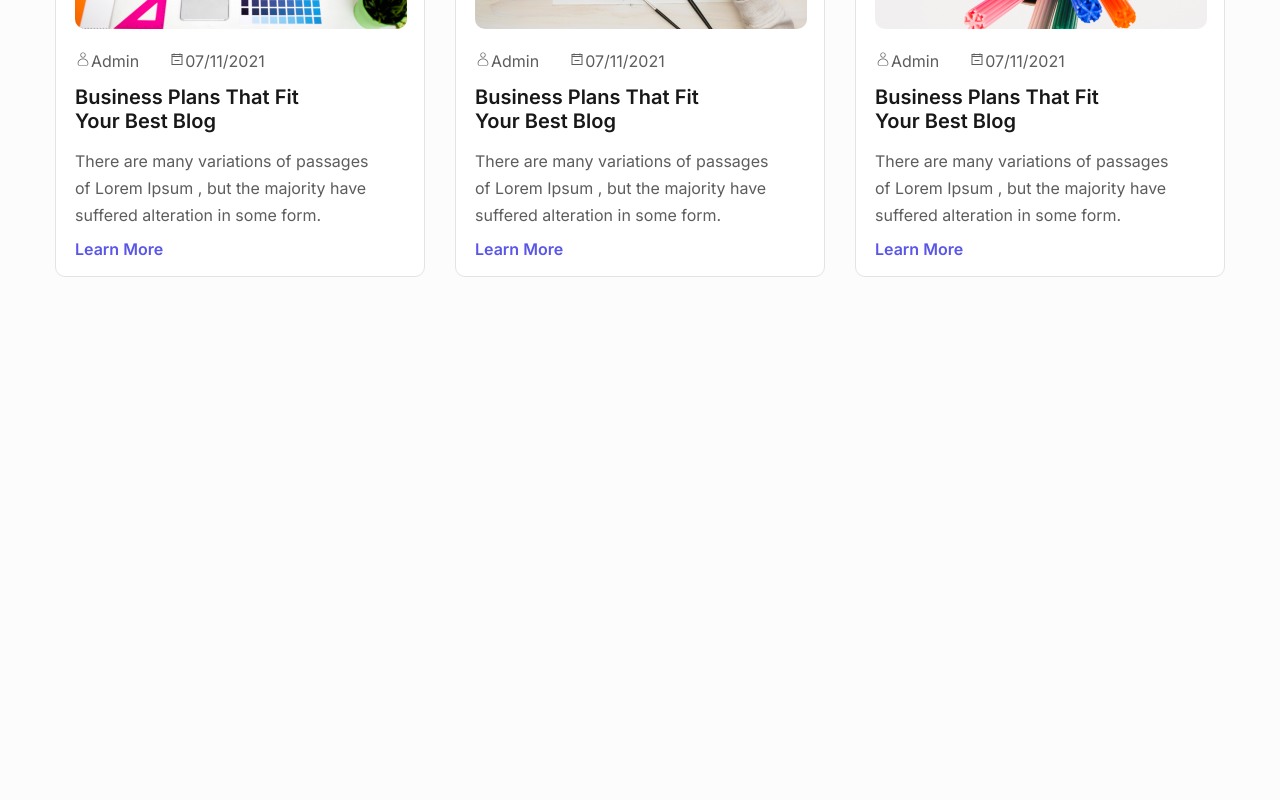
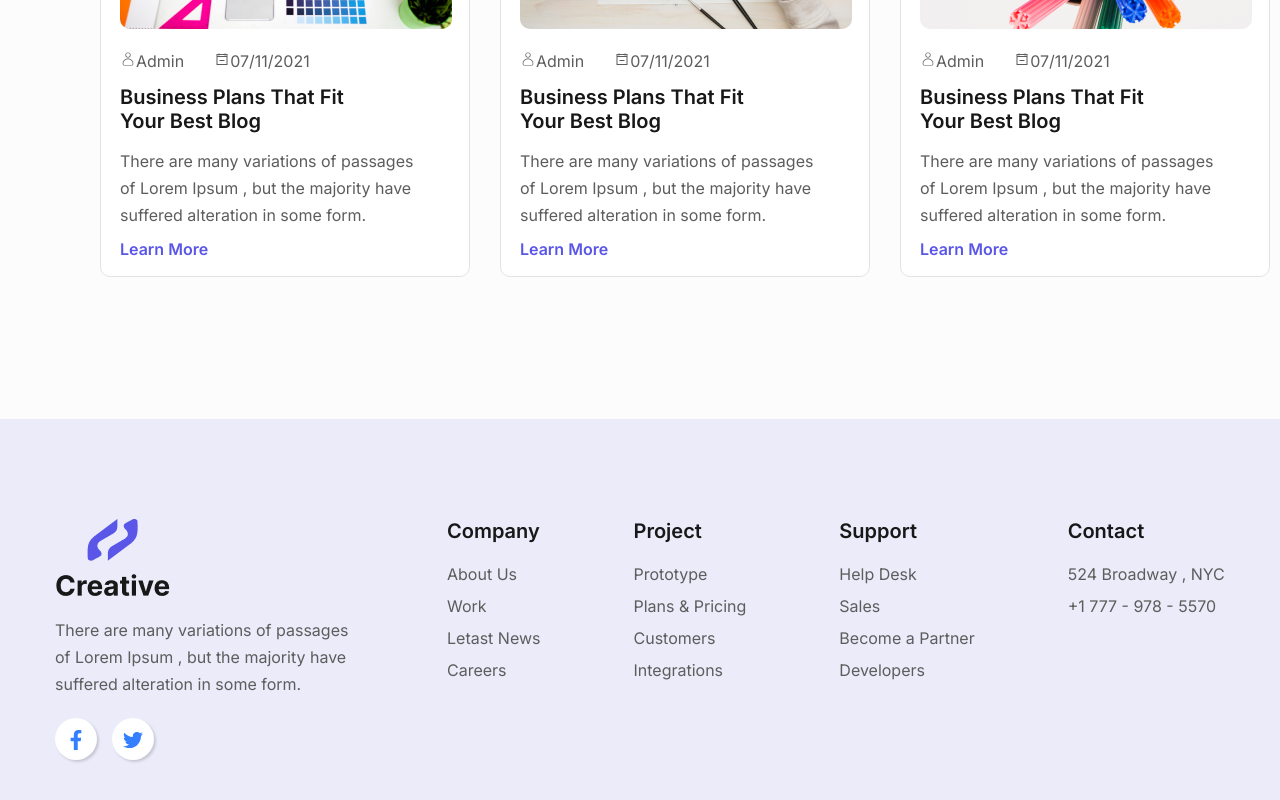
Before and after one commit to ps-sifat/First-React-Project-Creative, a React (Vite) app: page / in a window 1280 px wide. Shown: the part 4940-5740 px from the top of the page. Before the commit the page ends 5217 px from the top, so only its background shows below. Built offline with nearby package versions, Linux system fonts and the light colour scheme.

Commit message:
footer part done

```diff
--- a/src/App.jsx
+++ b/src/App.jsx
@@ -6,6 +6,7 @@ import Protfolio from "./Component/Protfolio/Portfolio";
 import Member from "./Component/Member/Member";
 import Customer from "./Component/Customer/Customer";
 import News from "./Component/News/News";
+import Footer from "./Component/Footer/Footer";
 const App = () => {
   return (
     <div>
@@ -16,6 +17,7 @@ const App = () => {
       <Member />
       <Customer />
       <News />
+      <Footer />
     </div>
   );
 };
--- /dev/null
+++ b/src/CommonComponent/FooterItem.jsx
@@ -0,0 +1,22 @@
+import React from "react";
+
+const FooterItem = ({ title, list }) => {
+  return (
+    <>
+      <div>
+        <h3 className="footerItem__title">{title ? title : "error"}</h3>
+        <ul className="footerItem__menu">
+          {list?.map((listItem) => (
+            <li>
+              <a className="footerItem__list" href="#">
+                {listItem ? listItem : "nai"}
+              </a>
+            </li>
+          ))}
+        </ul>
+      </div>
+    </>
+  );
+};
+
+export default FooterItem;
--- /dev/null
+++ b/src/Component/Footer/Footer.css
@@ -0,0 +1,74 @@
+:root {
+    --main_blue_color: #5956E8;
+    --primary_text_color: #181818;
+    --inter: "Inter", sans-serif;
+}
+
+#footerPart {
+    padding: 100px 0;
+    background: rgba(89, 86, 232, 0.10);
+
+}
+
+.footer__summary {
+    max-width: 300px;
+    font-size: 16px;
+    font-weight: 400;
+    font-family: var(--inter);
+    line-height: 27px;
+    color: #5D5D5D;
+    margin-top: 15px;
+}
+
+.footerAllIcon {
+    margin-top: 20px;
+    display: flex;
+    column-gap: 15px;
+}
+
+.footerIcon {
+    font-size: 20px;
+    color: #337FFF;
+    width: 42px;
+    height: 42px;
+    line-height: 50px;
+    text-align: center;
+    background: #ffffff;
+    display: inline-block;
+    border-radius: 50%;
+    box-shadow: rgba(0, 0, 0, 0.15) 1.95px 1.95px 2.6px;
+    transition: .4s all linear;
+    cursor: pointer;
+}
+
+.footerIcon:hover {
+    color: #ffffff;
+    background: #337FFF;
+}
+
+.footerWarraper {
+    display: flex;
+    column-gap: 92px;
+}
+
+.footerRight {
+    display: flex;
+    column-gap: 93px;
+}
+
+.footerItem__title {
+    font-size: 20px;
+    font-family: var(--inter);
+    font-weight: 600;
+    color: var(--primary_text_color);
+    margin-bottom: 15px;
+}
+
+
+.footerItem__list {
+    font-size: 16px;
+    font-family: var(--inter);
+    font-weight: 400;
+    line-height: 32px;
+    color: #5D5D5D;
+}
--- /dev/null
+++ b/src/Component/Footer/Footer.jsx
@@ -0,0 +1,64 @@
+import React from "react";
+import "./Footer.css";
+import footerLogo from "../../assets/navLogo.png";
+import { FaFacebookF } from "react-icons/fa";
+import { FaTwitter } from "react-icons/fa6";
+import FooterItem from "../../CommonComponent/FooterItem";
+
+const Footer = () => {
+  return (
+    <>
+      <div id="footerPart">
+        <div className="container">
+          <div className="footerWarraper">
+            <div className="footerLeft">
+              <picture>
+                <img src={footerLogo} alt={footerLogo} />
+              </picture>
+              <p className="footer__summary">
+                There are many variations of passages of Lorem Ipsum , but the
+                majority have suffered alteration in some form.
+              </p>
+              <div className="footerAllIcon">
+                <span className="footerIcon">
+                  <FaFacebookF />
+                </span>
+                <span className="footerIcon">
+                  <FaTwitter />
+                </span>
+              </div>
+            </div>
+
+            {/* right part */}
+
+            <div className="footerRight">
+              <FooterItem
+                title="Company"
+                list={["About Us", "Work", "Letast News", "Careers"]}
+              />
+              <FooterItem
+                title="Project"
+                list={[
+                  "Prototype",
+                  "Plans & Pricing",
+                  "Customers",
+                  "Integrations",
+                ]}
+              />
+              <FooterItem
+                title="Support"
+                list={["Help Desk", "Sales", "Become a Partner", "Developers"]}
+              />
+              <FooterItem
+                title="Contact"
+                list={["524 Broadway , NYC", "+1 777 - 978 - 5570"]}
+              />
+            </div>
+          </div>
+        </div>
+      </div>
+    </>
+  );
+};
+
+export default Footer;
--- a/src/Component/News/News.css
+++ b/src/Component/News/News.css
@@ -1,13 +1,5 @@
-:root {
-    --main_blue_color: #5956E8;
-    --primary_text_color: #181818;
-    --inter: "Inter", sans-serif;
-}
-
-
-
 #newsPart {
-    padding-top: 142px;
+    padding: 142px 100px;
 }
 
 .newsPart__title {
```
